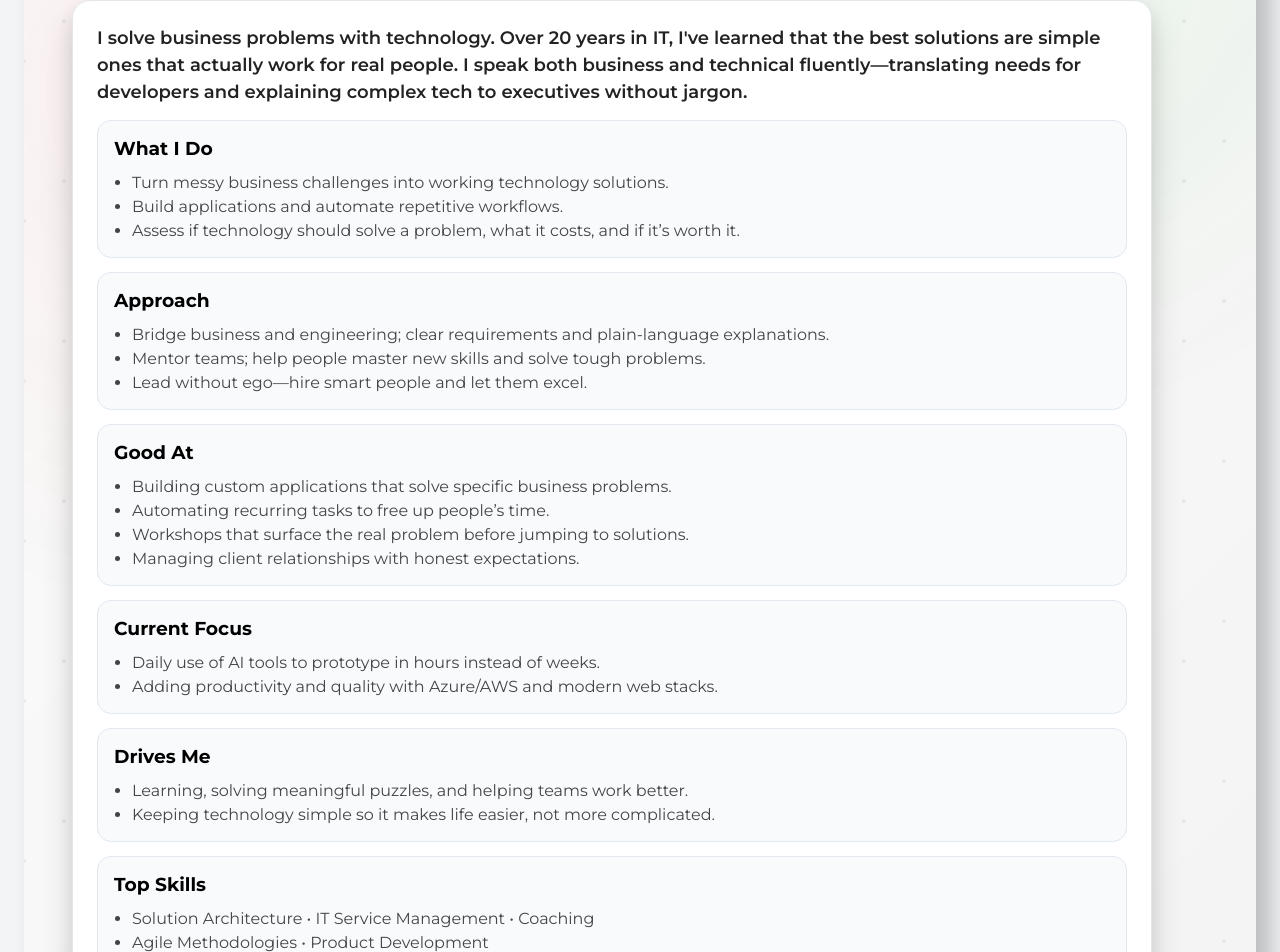
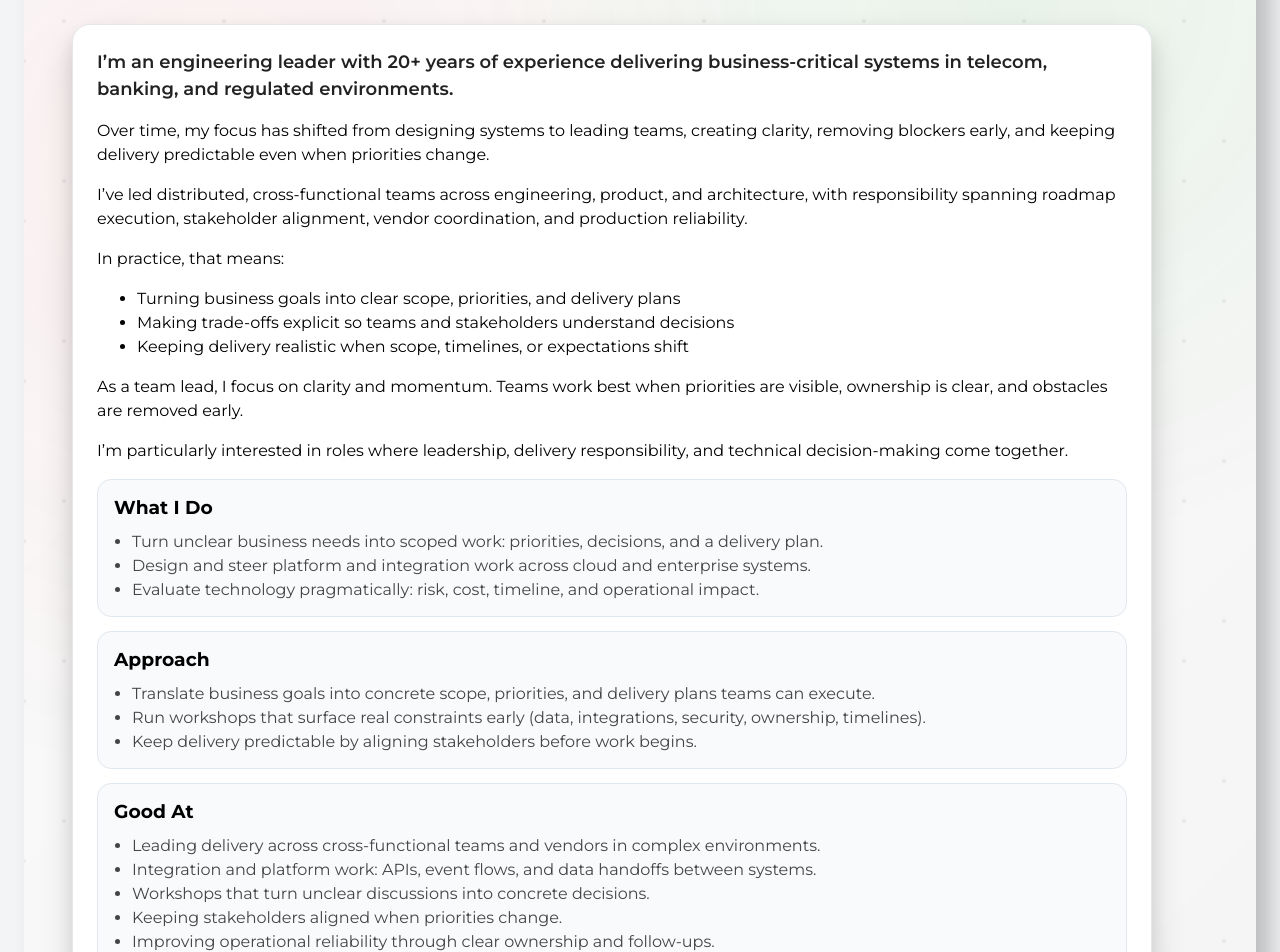
Before and after one commit to psandis/psandis.github.io, a React (Vite) app: page /about in a window 1280 px wide. Shown: the part 239-1191 px from the top of the page. Built offline with nearby package versions, Linux system fonts and the light colour scheme.

Commit message:
Revise AboutPage with updated professional summary
Updated the AboutPage content to reflect a more detailed professional background and skills.

```diff
--- a/src/pages/AboutPage.jsx
+++ b/src/pages/AboutPage.jsx
@@ -7,74 +7,115 @@ const AboutPage = () => {
         <div>
           <h1 className="heading">About the Author</h1>
           <p className="subhead">
-            Technical Project Manager who codes | AI & Cloud (Azure/AWS) | delivers software to production on schedule.
+            Engineering Manager / Team Lead | Building focused teams, clear priorities, and reliable delivery | AI & Cloud (Azure, AWS) | 20+ years in telecom, banking, and large-scale platforms
           </p>
         </div>
-        <Link className="about-btn" to="/">
+        <Link className="about-btn" to="/" aria-label="Back to projects">
           Back to Projects
         </Link>
       </header>
 
       <section className="bio">
         <p className="bio__lead">
-          I solve business problems with technology. Over 20 years in IT, I've learned that the best solutions are simple ones
-          that actually work for real people. I speak both business and technical fluently—translating needs for developers and
-          explaining complex tech to executives without jargon.
+          I’m an engineering leader with 20+ years of experience delivering business-critical systems in telecom, banking, and regulated environments.
         </p>
+
+        <p>
+          Over time, my focus has shifted from designing systems to leading teams, creating clarity, removing blockers early, and keeping delivery predictable even when priorities change.
+        </p>
+
+        <p>
+          I’ve led distributed, cross-functional teams across engineering, product, and architecture, with responsibility spanning roadmap execution, stakeholder alignment, vendor coordination, and production reliability.
+        </p>
+
+        <p>In practice, that means:</p>
+
+        <ul>
+          <li>Turning business goals into clear scope, priorities, and delivery plans</li>
+          <li>Making trade-offs explicit so teams and stakeholders understand decisions</li>
+          <li>Keeping delivery realistic when scope, timelines, or expectations shift</li>
+        </ul>
+
+        <p>
+          As a team lead, I focus on clarity and momentum. Teams work best when priorities are visible, ownership is clear, and obstacles are removed early.
+        </p>
+
+        <p>
+          I’m particularly interested in roles where leadership, delivery responsibility, and technical decision-making come together.
+        </p>
+
         <div className="bio__list">
+
           <div className="bio__section">
             <h3>What I Do</h3>
             <ul>
-              <li>Turn messy business challenges into working technology solutions.</li>
-              <li>Build applications and automate repetitive workflows.</li>
-              <li>Assess if technology should solve a problem, what it costs, and if it’s worth it.</li>
+              <li>Turn unclear business needs into scoped work: priorities, decisions, and a delivery plan.</li>
+              <li>Design and steer platform and integration work across cloud and enterprise systems.</li>
+              <li>Evaluate technology pragmatically: risk, cost, timeline, and operational impact.</li>
             </ul>
           </div>
+
           <div className="bio__section">
             <h3>Approach</h3>
             <ul>
-              <li>Bridge business and engineering; clear requirements and plain-language explanations.</li>
-              <li>Mentor teams; help people master new skills and solve tough problems.</li>
-              <li>Lead without ego—hire smart people and let them excel.</li>
+              <li>Translate business goals into concrete scope, priorities, and delivery plans teams can execute.</li>
+              <li>Run workshops that surface real constraints early (data, integrations, security, ownership, timelines).</li>
+              <li>Keep delivery predictable by aligning stakeholders before work begins.</li>
             </ul>
           </div>
+
           <div className="bio__section">
             <h3>Good At</h3>
             <ul>
-              <li>Building custom applications that solve specific business problems.</li>
-              <li>Automating recurring tasks to free up people’s time.</li>
-              <li>Workshops that surface the real problem before jumping to solutions.</li>
-              <li>Managing client relationships with honest expectations.</li>
+              <li>Leading delivery across cross-functional teams and vendors in complex environments.</li>
+              <li>Integration and platform work: APIs, event flows, and data handoffs between systems.</li>
+              <li>Workshops that turn unclear discussions into concrete decisions.</li>
+              <li>Keeping stakeholders aligned when priorities change.</li>
+              <li>Improving operational reliability through clear ownership and follow-ups.</li>
             </ul>
           </div>
+
           <div className="bio__section">
             <h3>Current Focus</h3>
             <ul>
-              <li>Daily use of AI tools to prototype in hours instead of weeks.</li>
-              <li>Adding productivity and quality with Azure/AWS and modern web stacks.</li>
+              <li>Building teams that deliver reliably through clarity, ownership, and focus.</li>
+              <li>Using AI tools to accelerate prototyping, documentation, and repetitive engineering tasks.</li>
+              <li>Applying modern cloud and integration practices with AWS and Azure.</li>
             </ul>
           </div>
+
           <div className="bio__section">
             <h3>Drives Me</h3>
             <ul>
-              <li>Learning, solving meaningful puzzles, and helping teams work better.</li>
-              <li>Keeping technology simple so it makes life easier, not more complicated.</li>
+              <li>Solving meaningful technical and organizational problems.</li>
+              <li>Helping teams work more effectively without unnecessary complexity.</li>
             </ul>
           </div>
+
           <div className="bio__section">
             <h3>Top Skills</h3>
             <ul>
-              <li>Solution Architecture • IT Service Management • Coaching</li>
-              <li>Agile Methodologies • Product Development</li>
+              <li>Engineering Leadership • Solution & Integration Architecture • Delivery Governance • Coaching</li>
+              <li>Cloud (AWS / Azure) • Agile Delivery • Stakeholder & Vendor Management</li>
             </ul>
           </div>
+
           <div className="bio__section">
             <h3>Links</h3>
             <ul>
-              <li><a href="https://github.com/psandis" target="_blank" rel="noopener noreferrer">GitHub</a></li>
-              <li><a href="https://www.linkedin.com/in/psandis" target="_blank" rel="noopener noreferrer">LinkedIn</a></li>
+              <li>
+                <a href="https://github.com/psandis" target="_blank" rel="noopener noreferrer">
+                  GitHub
+                </a>
+              </li>
+              <li>
+                <a href="https://www.linkedin.com/in/psandis" target="_blank" rel="noopener noreferrer">
+                  LinkedIn
+                </a>
+              </li>
             </ul>
           </div>
+
         </div>
       </section>
     </>
```
